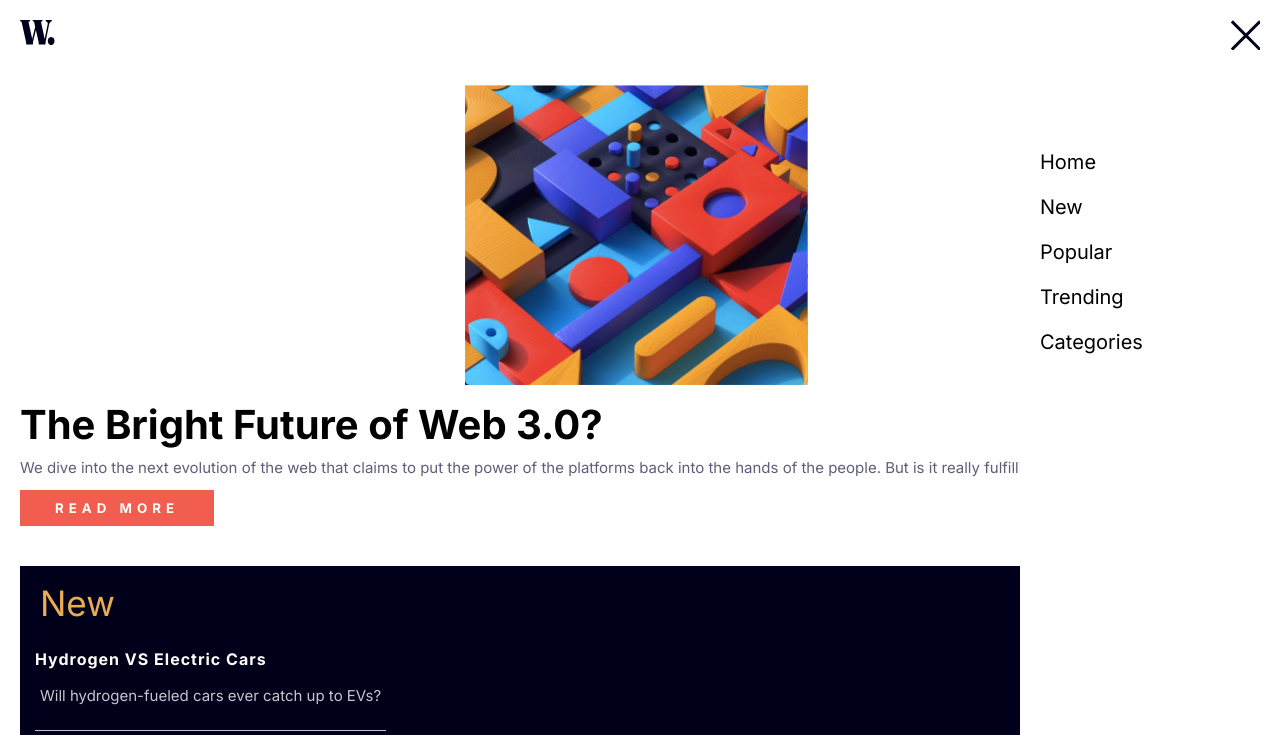
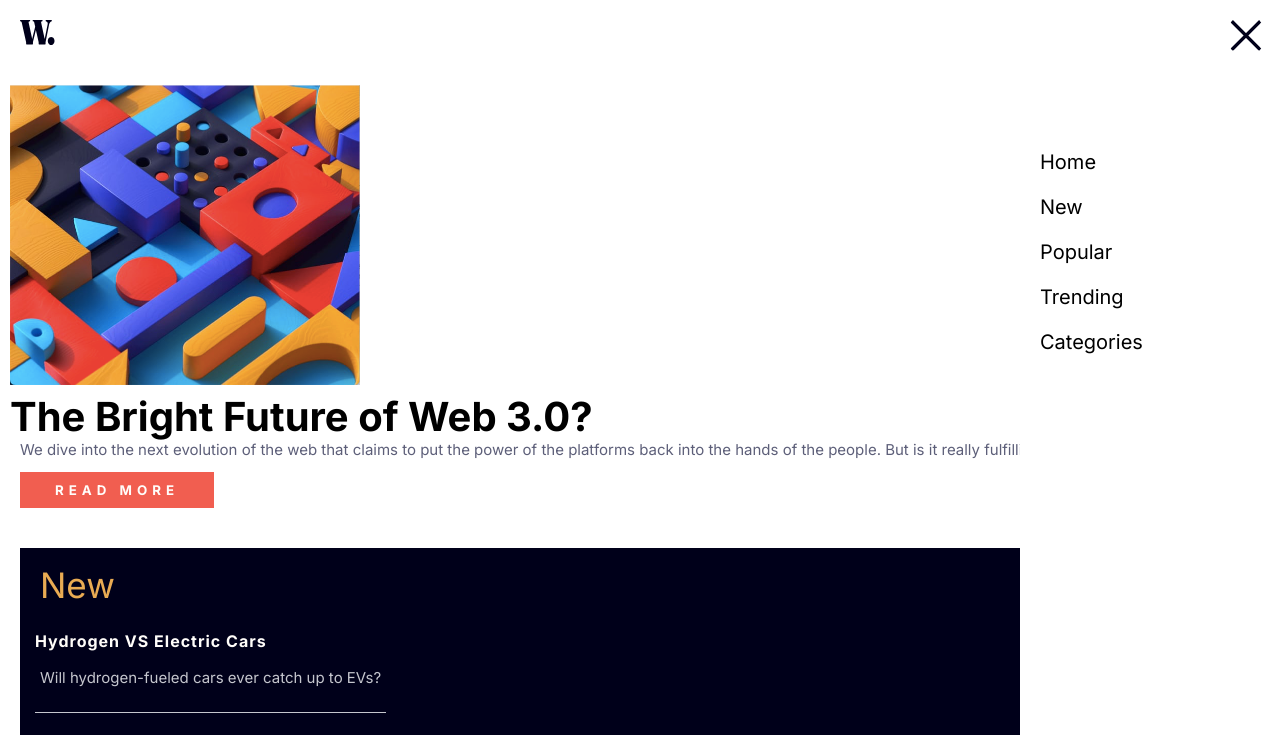
Before and after one commit to Luciakestel/News-homepage, a website: page index.html in a window 1280 px wide. Both pictures are taken after a click on the element 1245 px from the left and 35 px from the top of the page. Shown: the top 735 px of the page. Drawn offline with Linux system fonts and the light colour scheme.

Commit message:
Update images

```diff
--- a/index.html
+++ b/index.html
@@ -20,10 +20,14 @@
                 <li ><a href="" class="header_menu-list-element">Categories</a></li>
             </ul>
         </nav>
-        <div class="header_hamb"></div>
+        <div class="header_hamb">
+            <img src="./images/icon-menu.svg" alt="">
+        </div>
 
         <nav class="header_menu inactive">
-            <div class="header_menu_close"></div>
+            <div class="header_menu_close">
+                <img src="./images/icon-menu-close.svg" alt="">
+            </div>
             <ul class="header_menu-list">
                 <li ><a href="" class="header_menu-list-element">Home</a></li>
                 <li ><a href="" class="header_menu-list-element">New</a></li>
@@ -35,7 +39,11 @@
     </header>
     <main class="main">
         <section class="sectionOne">
-            <div class="sectionOne_img"></div>
+            <div class="sectionOne_img">
+                <img src="./images/image-web-3-mobile.jpg" alt="" class="sectionOne_img_mobile">
+                <img src="./images/image-web-3-desktop.jpg" alt="" class="sectionOne_img_desktop">
+            </div>
+
             <div class="sectionOne_container">
                 <h1 class="sectionOne_container_title">The Bright Future of Web 3.0?</h1>
                 <div>
--- a/style/layout/sectionOne.scss
+++ b/style/layout/sectionOne.scss
@@ -16,18 +16,21 @@
   }
 
   &_img {
-    background-image: url('../../images/image-web-3-mobile.jpg');
-    background-repeat: no-repeat;
-    background-size: contain;
-    width: 350px;
-    height: 300px;
-    margin: 10px auto;
-    @include desktop {
-      background-image: url('../../images/image-web-3-desktop.jpg');
-      background-repeat: no-repeat;
-      background-size: contain;
-      width: 750px;
-      height: 270px;
+    &_mobile {
+      width: 350px;
+      height: 300px;
+      margin: 10px auto;
+      @include desktop {
+        display: none;
+      }
+    }
+    &_desktop {
+      display: none;
+      @include desktop {
+        display: block;
+        width: 650px;
+        height: 270px;
+      }
     }
   }
   &_container {
@@ -38,7 +41,6 @@
     &_title {
       font-weight: bold;
       font-size: 40px;
-      margin: 10px;
       @include desktop {
         width: 300px;
         font-size: 50px;
```
Also changed, not shown: style/main.css, 1 other file.
